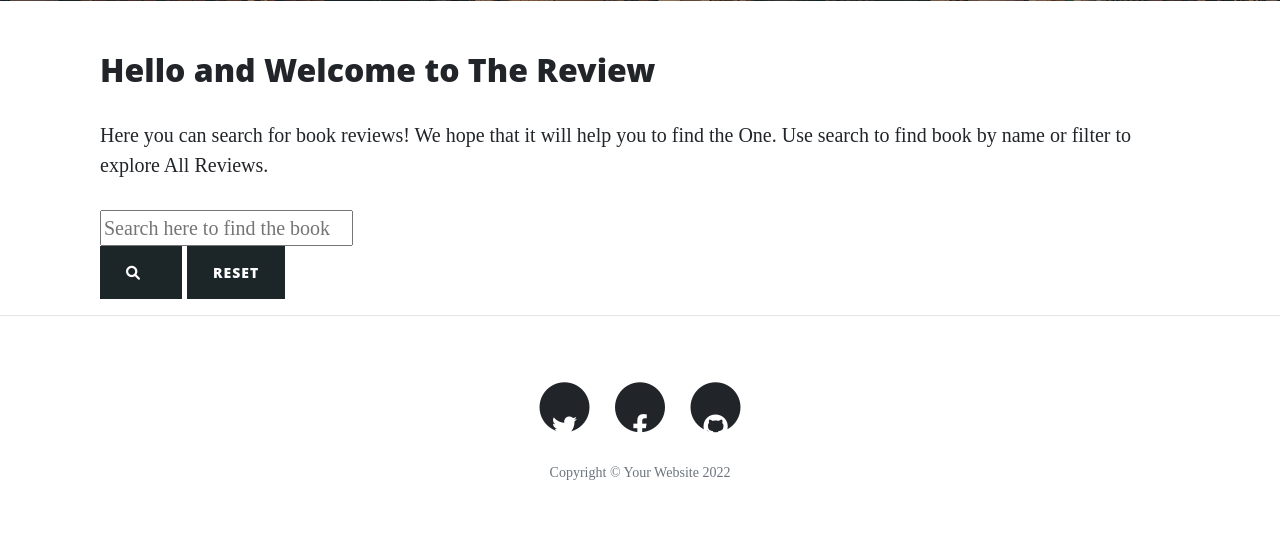
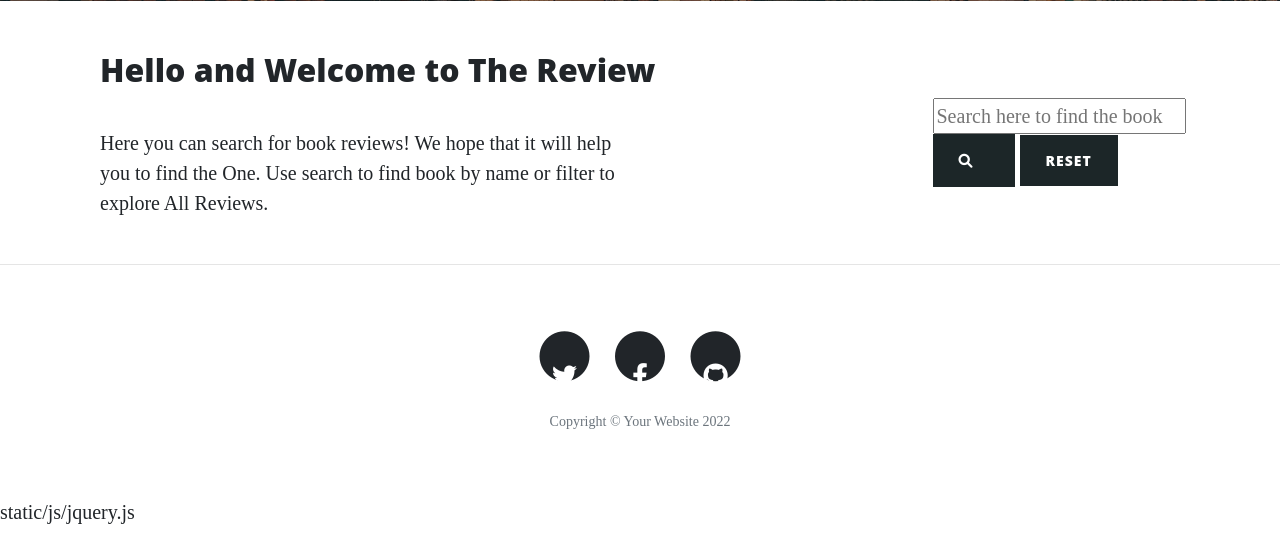
Before and after one commit to LySeriuos/MS-3-book-review, a Flask app: page /search in a window 1280 px wide. Shown: the part 627-1166 px from the top of the page. Run offline with Flask 2, Linux system fonts and the light colour scheme; data that the repository does not hold is empty; some libraries are stand-ins or nearby versions.

Commit message:
added 404.html page

```diff
--- a/templates/book.html
+++ b/templates/book.html
@@ -10,6 +10,7 @@
         <div class="col-md-12">
         <h3 id="getBookName">{{ book_name.book_name }}</h3>by
         <h2 id="getAuthor">{{ book_name.book_author }}</h2>
+        <a href="{{ url_for('reviews') }}">Press here to back to books list</a>
         <p id="getBookId">{{ book_name._id }}</p>
     <button class="btn btn-primary d-inline"><a href='{{ book_name.buy_link }}' target="_blank" class="text-white">Buy this book now!</a></button>
         <button class="btn btn-primary d-inline" type="button" data-toggle="collapse" data-target="#collapseExample" aria-expanded="false" aria-controls="collapseExample">
--- a/templates/reviews.html
+++ b/templates/reviews.html
@@ -1,21 +1,24 @@
 {% extends "base.html" %}
 {% block content %}
 
+<h2>{{ page_title }}</h2>
+    <div class="row">
+        <div class="col-md-6">
 
-
-    <h2>{{ page_title }}</h2>
     <p>Here you can search for book reviews! We hope that it will help you to find the One.
          Use search to find book by name or filter to explore All Reviews.</p>
-         <div class="row">
+        </div>
+         <div class="col-md-6">
          <form action="{{ url_for('search') }}" method="post">
-             <div class="col-md-6 col-sm-4">
+             <div class="col-md-6 col-sm-4 float-right d-inline">
                 <div>
                  <input type="text" name="query" id="query" minlength="3" class="validate" placeholder="Search here to find the book">
-                 <button class="btn btn-primary" type="submit"><i class="fa-solid fa-magnifying-glass"></i></button>
-                 <a class="btn btn-primary" href="{{url_for('reviews') }}">Reset</a>
+                 <button class="btn btn-primary d-inline" type="submit"><i class="fa-solid fa-magnifying-glass"></i></button>
+                 <a class="btn btn-primary d-inline" href="{{url_for('reviews') }}">Reset</a>
                 </div>
                </div>
          </form>
+        </div>
         </div>
     </div>
 
@@ -24,6 +27,7 @@
             {%if loop.index % 2 !=0 %}
         <div class="col-md-7">
                 <h3><a class= "getName" href="{{ url_for('reviews_book', book_id=book._id ) }}">{{ loop.index }}. {{ book.book_name }} by {{ book.book_author }}</a></h3>
+                <a href="{{ url_for('reviews') }}">Back to list Of Books!</a>
                 <p>Rating: {{book.rating}}</p>
                 <p>Year: {{book.year}}</p>
                 <p>Genre: {{book.genre}}</p>
```
Also changed, not shown: templates/404.html (added, +19 -0 lines), static/img/404.jpg (added).
